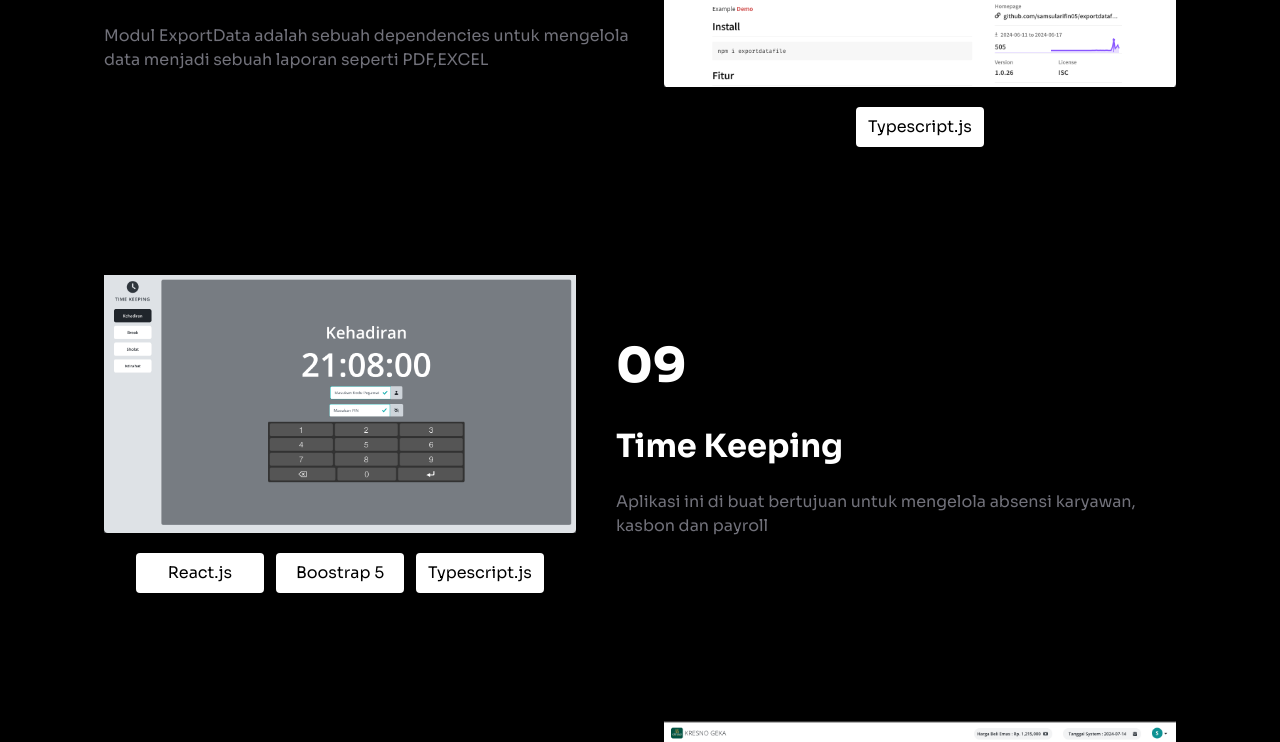
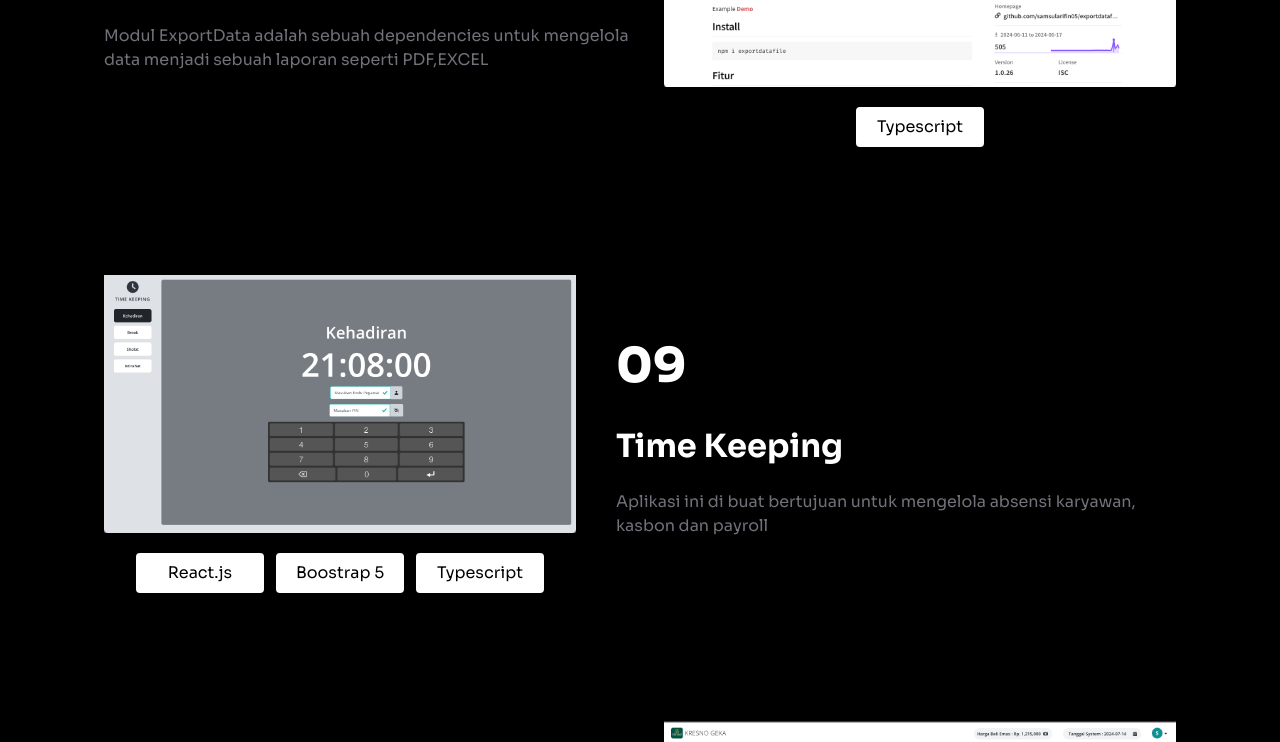
Before and after one commit to samsularifin05/my-portofolio-black, a React (Vite) app: page / in a window 1280 px wide. Shown: the part 7332-8074 px from the top of the page. Built offline with nearby package versions, Linux system fonts and the light colour scheme.

Commit message:
update portofolio

```diff
--- a/src/component/ProjectList/projectList.ts
+++ b/src/component/ProjectList/projectList.ts
@@ -87,7 +87,7 @@ export const listDataProject: ProjectInterFace[] = [
     postition: "RIGHT",
     img: ExportDataFile,
     url: "https://www.npmjs.com/package/exportdatafile",
-    tag: ["Typescript.js"],
+    tag: ["Typescript"],
     deskripsi:
       "Modul ExportData adalah sebuah dependencies untuk mengelola data menjadi sebuah laporan seperti PDF,EXCEL"
   },
@@ -96,7 +96,7 @@ export const listDataProject: ProjectInterFace[] = [
     postition: "LEFT",
     img: TimeKeeping,
     url: "#",
-    tag: ["React.js", "Boostrap 5", "Typescript.js"],
+    tag: ["React.js", "Boostrap 5", "Typescript"],
     deskripsi:
       "Aplikasi ini di buat bertujuan untuk mengelola absensi karyawan, kasbon dan payroll"
   },
@@ -105,7 +105,7 @@ export const listDataProject: ProjectInterFace[] = [
     postition: "RIGHT",
     img: Geka,
     url: "#",
-    tag: ["React.js", "Boostrap 5", "Typescript.js"],
+    tag: ["React.js", "Boostrap 5", "Typescript"],
     deskripsi: "Aplikasi ini di buat bertujuan untuk mengelola gadai"
   }
 ];
```
